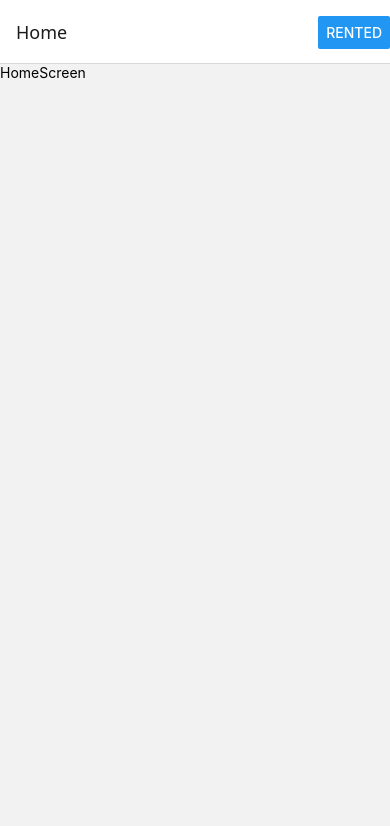
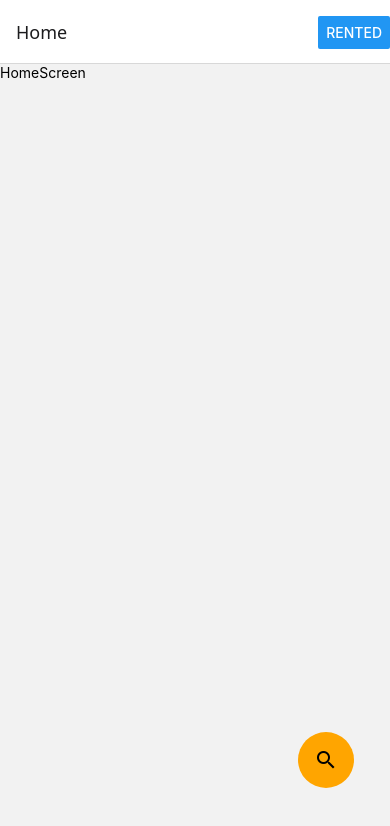
Before and after one commit to bhat0155/React-Native-Project, a React Native app: screen /Home in a window 390 px wide. Shown: the top 826 px of the page. Built offline with nearby package versions, Linux system fonts and the light colour scheme.

Commit message:
added FAB

```diff
--- a/components/HomeScreen.js
+++ b/components/HomeScreen.js
@@ -1,21 +1,32 @@
 import { View, Text, Button } from "react-native";
-import React, { useEffect } from "react";
+import React, { useEffect, useState } from "react";
 import { URL, ACCESS_TOKEN } from "../constants/constants";
 import { useSearchContext } from "../context/SearchContext";
+import { FAB } from "@rneui/themed";
 
 const HomeScreen = () => {
-  // const { fetchMovies, searchState } = useSearchContext();
+  const [visible, setVisible] = useState(true);
 
-  // useEffect(() => {
-  //   console.log("initial");
-
-  //   fetchMovies(URL, "munna");
-  // }, []);
-  // console.log(searchState);
+  const openDialog = () => {
+    console.log("Fab clicked");
+  };
 
   return (
-    <View>
+    <View style={{ flex: 1 }}>
       <Text>HomeScreen</Text>
+
+      <FAB
+        visible={visible}
+        onPress={openDialog}
+        placement="right"
+        icon={{ name: "search", color: "black" }}
+        color="orange"
+        style={{
+          position: "absolute",
+          bottom: 40,
+          right: 20,
+        }}
+      />
     </View>
   );
 };
--- a/package.json
+++ b/package.json
@@ -9,16 +9,17 @@
     "web": "expo start --web"
   },
   "dependencies": {
+    "@react-native-async-storage/async-storage": "1.23.1",
     "@react-navigation/elements": "^2.2.5",
     "@react-navigation/native": "^7.0.14",
     "@react-navigation/native-stack": "^7.2.0",
+    "@rneui/themed": "^4.0.0-rc.8",
     "expo": "~52.0.35",
     "expo-status-bar": "~2.0.1",
     "react": "18.3.1",
     "react-native": "0.76.7",
     "react-native-safe-area-context": "4.12.0",
-    "react-native-screens": "~4.4.0",
-    "@react-native-async-storage/async-storage": "1.23.1"
+    "react-native-screens": "~4.4.0"
   },
   "devDependencies": {
     "@babel/core": "^7.20.0"
```
Also changed, not shown: 1 other file (tests, documents, lock files or other folders).
